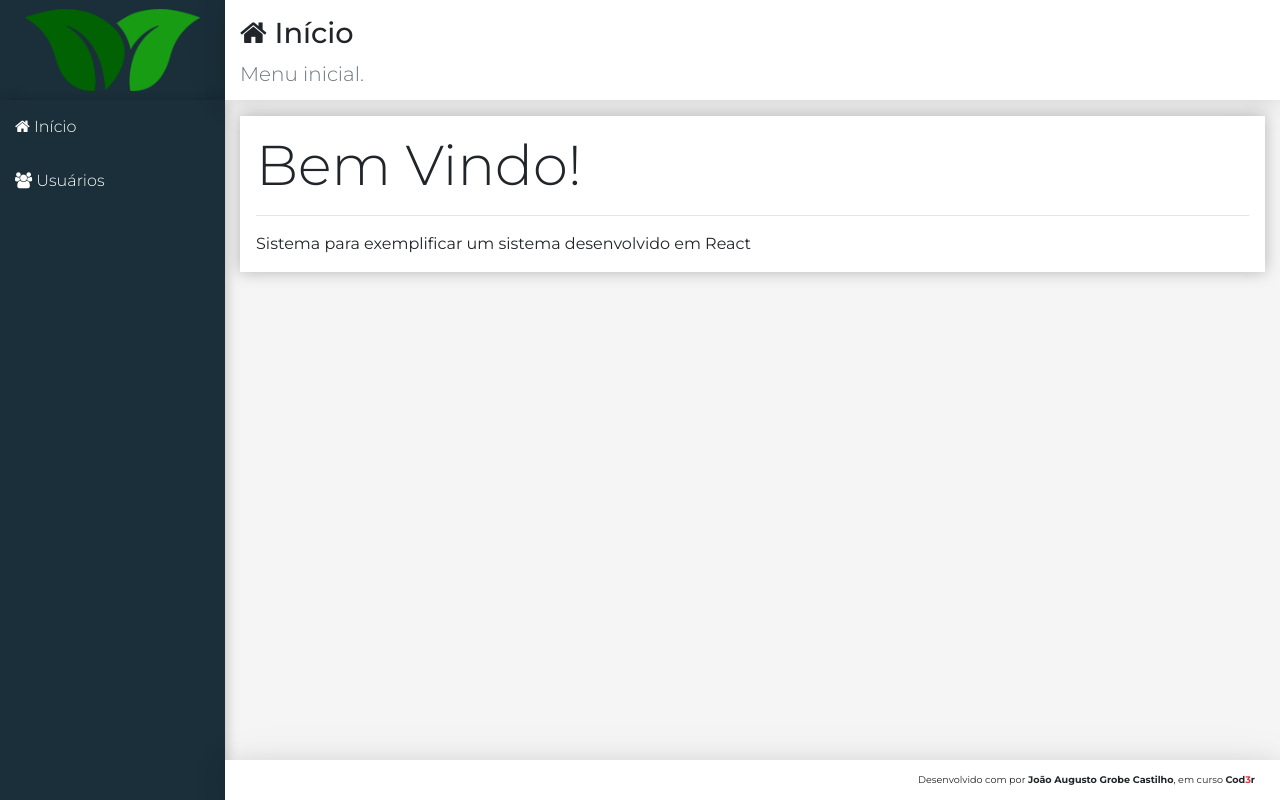
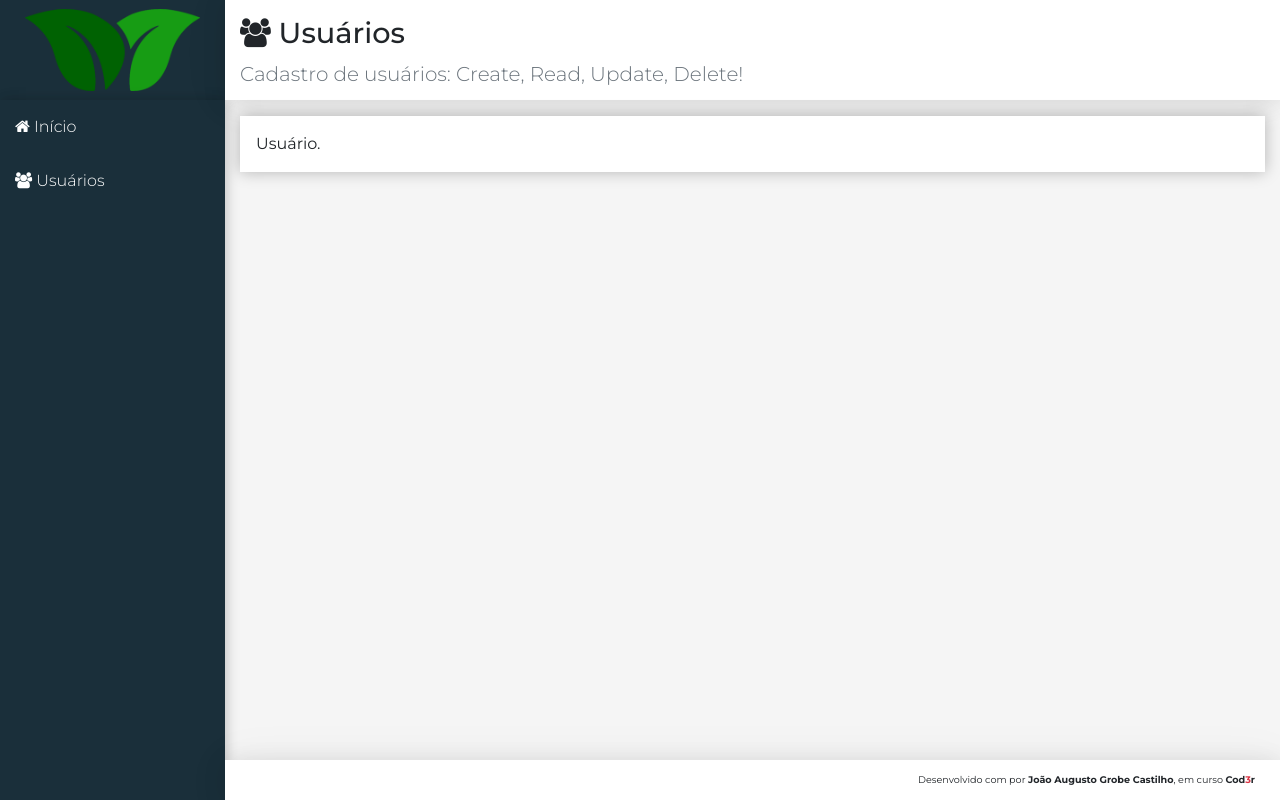
Before and after one commit to joaoaugustogrobe/React-Crud, a React (Create React App) app in the folder frontend/: page /users in a window 1280 px wide. Built offline with nearby package versions, Linux system fonts and the light colour scheme.

Commit message:
React Routes
Adicionando rotas e component UserCrud

```diff
--- a/frontend/src/components/template/Logo.jsx
+++ b/frontend/src/components/template/Logo.jsx
@@ -1,10 +1,11 @@
 import './Logo.css'
 import logo from '../../assets/imgs/logo.png'
 import React from 'react'
+import {Link} from 'react-router-dom'
 
 export default props =>
     <aside className="logo">
-        <a href="/" className="logo">
+        <Link to="/" className="logo">
             <img src={logo} alt="Logo"/>
-        </a>
+        </Link>
     </aside>
--- a/frontend/src/components/template/Nav.jsx
+++ b/frontend/src/components/template/Nav.jsx
@@ -1,15 +1,16 @@
 import './Nav.css'
 import React from 'react'
+import { Link } from 'react-router-dom'
 
 export default props =>
     <aside className="menu-area">
         <nav className="menu">
             {/* Nav-item jsx   Refatorar !? */}
-            <a href="#/">
+            <Link to="/">
                 <i className="fa fa-home"></i> Início
-            </a>
-            <a href="#/users">
+            </Link>
+            <Link to="/users">
                 <i className="fa fa-users"></i> Usuários
-            </a>
+            </Link>
         </nav>
     </aside>
--- /dev/null
+++ b/frontend/src/components/user/UserCrud.jsx
@@ -0,0 +1,18 @@
+import React, {Component} from 'react'
+import Main from '../template/Main'
+
+const headerProps = {
+    icon: 'users',
+    title: 'Usuários',
+    subtitle: 'Cadastro de usuários: Create, Read, Update, Delete!'
+}
+
+export default class UserCrud extends Component{
+    render(){
+        return(
+            <Main {...headerProps}>
+                Usuário.
+            </Main>
+        )
+    }
+}
--- a/frontend/src/main/App.jsx
+++ b/frontend/src/main/App.jsx
@@ -2,16 +2,20 @@
 import 'font-awesome/css/font-awesome.min.css'
 import './App.css'
 import React from 'react'
+import {BrowserRouter} from 'react-router-dom'
+//      {HashRouter} faz a mesma navegação usando #
 
+import Routes from './Routes'
 import Logo from '../components/template/Logo'
 import Footer from '../components/template/Footer'
 import Nav from '../components/template/Nav'
-import Home from '../components/home/Home'
 
 export default props =>
-    <div className="app">
-        <Logo />
-        <Nav />
-        <Home/>
-        <Footer />
-    </div>
+    <BrowserRouter>
+        <div className="app">
+            <Logo />
+            <Nav />
+            <Routes/>
+            <Footer />
+        </div>
+    </BrowserRouter>
--- /dev/null
+++ b/frontend/src/main/Routes.jsx
@@ -0,0 +1,12 @@
+import React from 'react'
+import {Switch, Route, Redirect} from 'react-router'
+
+import Home from '../components/home/Home'
+import UserCrud from '../components/user/UserCrud'
+
+export default props =>
+    <Switch>
+        <Route exact path='/' component={Home}/>
+        <Route path='/users' component={UserCrud}/>
+        <Redirect from='*' to='/'/>
+    </Switch>
```
Also changed, not shown: frontend/src/components/home/Home.css (deleted).
